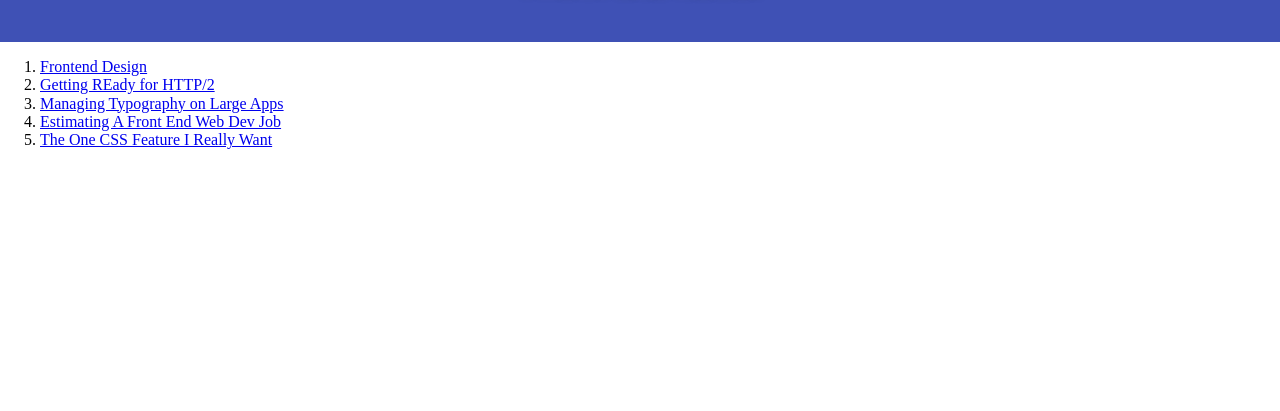
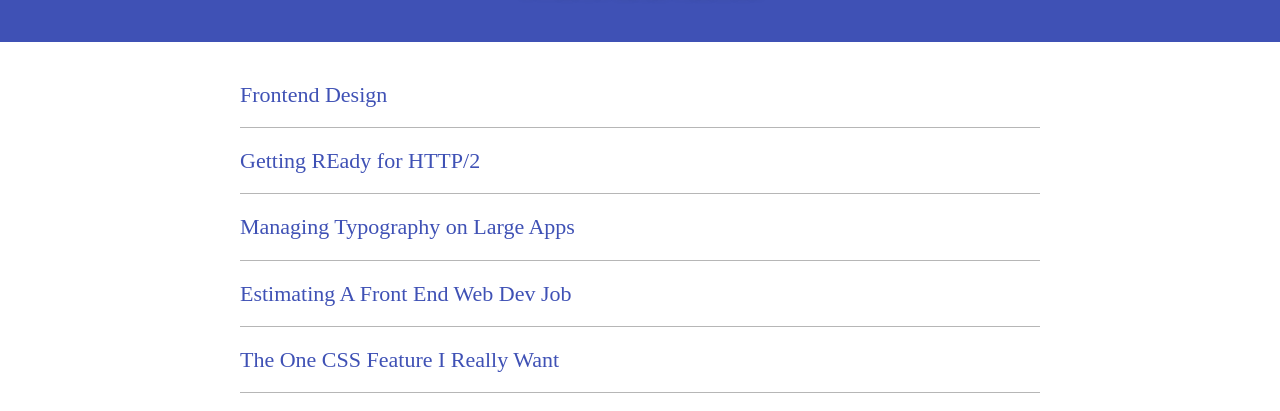
Before and after one commit to zdravce988/FirstScreenCastFromCodeSchool, a plain HTML site: page index.html in a window 1280 px wide. Shown: the part 77-488 px from the top of the page. Drawn offline with Linux system fonts and the light colour scheme.

Commit message:
Added styles to main and header

```diff
--- a/index.html
+++ b/index.html
@@ -8,10 +8,13 @@
   </head>
   <body>
     <header class = "hero">
+      <div class = "container">
         <p class = "logo">Front-end News!</p>
+      </div>
     </header>
-    <main>
-      <ol>
+    <main class = "content">
+      <div class = "container">
+        <ol class = "news">
           <li class = "news-item">
             <a class = "news-link" href = "#">Frontend Design</a>
           </li>
@@ -28,6 +31,7 @@
             <a class = "news-link" href = "#">The One CSS Feature I Really Want</a>
           </li>
         </ol>
+      </div>
     </main>
   </body>
 </html>
--- a/main.css
+++ b/main.css
@@ -21,7 +21,9 @@ h1, h2, h3, h4, h5, h6 {
 }
 
 ol {
-
+  margin: 0;
+  padding: 0;
+  list-style: none;
 }
 
 ul {
@@ -33,7 +35,7 @@ p {
 }
 
 a {
-
+  text-decoration: none;
 }
 
 /********************************************/
@@ -44,8 +46,13 @@ a {
   background-color: #3f51b5;
   padding: 20px 0;
   color: white;
+  margin-bottom: 40px;
   text-align: center;
 }
+
+/********************************************/
+/*   Logo                                   */
+/********************************************/
 
 .logo {
   font-size: 25px;
@@ -54,3 +61,27 @@ a {
   text-shadow: 2px 2px 10px rgb(55, 55, 55);
   text-transform: uppercase;
 }
+
+/********************************************/
+/*   News                                   */
+/********************************************/
+
+.news-item {
+  border-bottom: 1px solid #b6b6b6;
+  margin-bottom: 20px;
+  padding-bottom: 20px;
+}
+
+.news-link {
+  color: #3f51b5;
+  font-size: 22px;
+}
+
+/********************************************/
+/*   Container
+*********************************************/
+
+.container {
+  margin: 0 auto;
+  max-width: 800px;
+}
```
Lines whose indentation alone changed are shown as unchanged.
